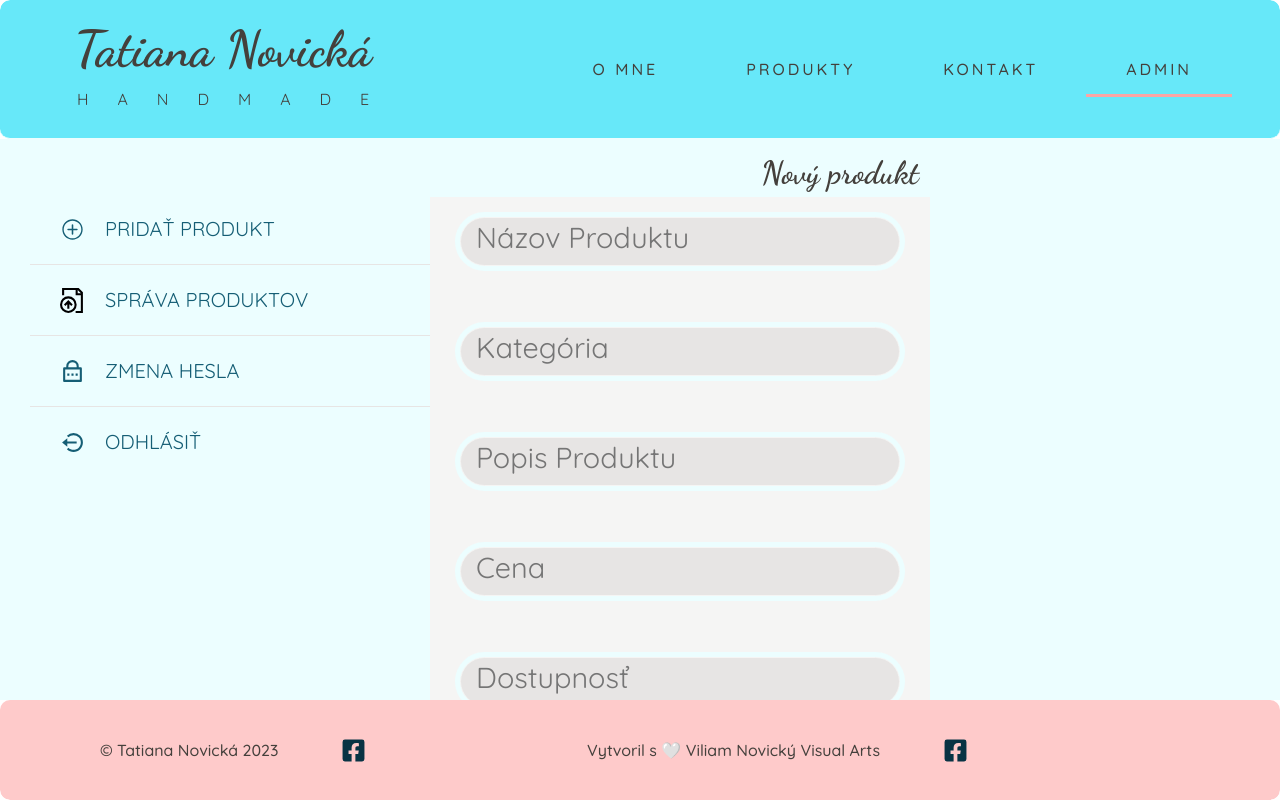
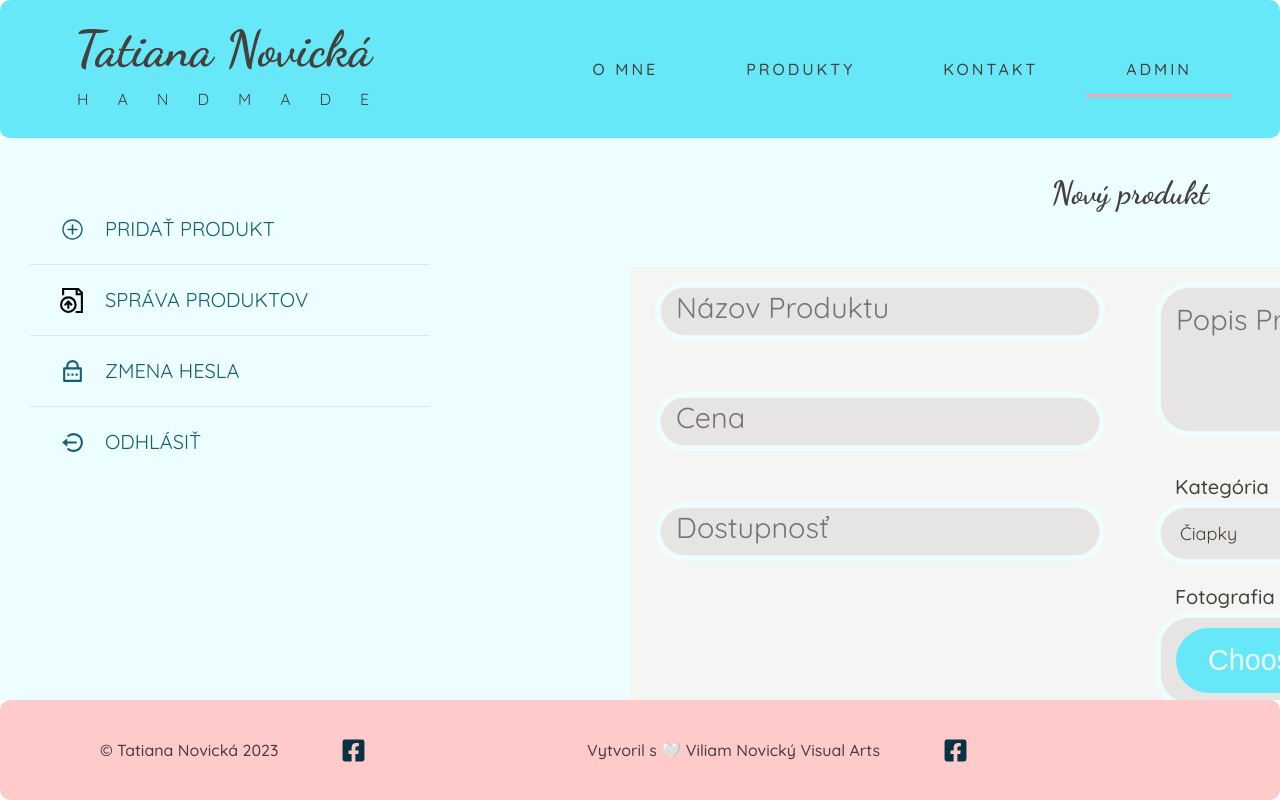
Before and after one commit to viliamnovicky/tatiana-novicka-handmade-react, a React (Vite) app: page /admin/novy-produkt in a window 1280 px wide. Built offline with nearby package versions, Linux system fonts and the light colour scheme; some icons are missing.

Commit message:
new product form

```diff
--- a/src/pages/ManageProducts.jsx
+++ b/src/pages/ManageProducts.jsx
@@ -14,7 +14,6 @@ function ManageProducts() {
 
   return (
     <Container>
-      <HeadingAdmin>Správa produktov</HeadingAdmin>
       <TableProducts/>
     </Container>
   );
--- a/src/pages/NewProduct.jsx
+++ b/src/pages/NewProduct.jsx
@@ -1,29 +1,38 @@
-import styled from "styled-components";
-import { StyledForm, StyledFormCont, StyledFormContImage, StyledFormInput, StyledFormLabel } from "../ui/Form";
+import styled, { css } from "styled-components";
+import {
+  FormGroup,
+  StyledForm,
+  StyledFormCont,
+  StyledFormContImage,
+  StyledFormInput,
+  StyledFormLabel,
+  StyledFormSelect,
+} from "../ui/Form";
 import Button from "../ui/Button";
 import HeadingAdmin from "../ui/HeadingAdmin";
 
 const Container = styled.div`
   display: grid;
-  grid-template-columns: 1fr 1fr;
+  grid-template-columns: 1fr;
+  margin: auto;
+
+  ${(props) =>
+    props.type === "form-new-product" &&
+    css`
+      width: 60%;
+    `}
+
 `;
 
 function NewProduct() {
   return (
-    <Container>
+    <Container type="form-new-product">
       <HeadingAdmin>Nový produkt</HeadingAdmin>
       <StyledForm>
+        <FormGroup>
           <StyledFormCont>
             <StyledFormInput type="text" placeholder="Názov Produktu" />
             <StyledFormLabel>Názov Produktu</StyledFormLabel>
-        </StyledFormCont>
-        <StyledFormCont>
-          <StyledFormInput type="text" placeholder="Kategória" />
-          <StyledFormLabel>Kategória</StyledFormLabel>
-        </StyledFormCont>
-        <StyledFormCont>
-          <StyledFormInput type="textarea" placeholder="Popis Produktu" />
-          <StyledFormLabel>Popis Produktu</StyledFormLabel>
           </StyledFormCont>
           <StyledFormCont>
             <StyledFormInput type="text" placeholder="Cena" />
@@ -33,11 +42,26 @@ function NewProduct() {
             <StyledFormInput type="text" placeholder="Dostupnosť" />
             <StyledFormLabel>Dostupnosť</StyledFormLabel>
           </StyledFormCont>
+        </FormGroup>
+        <FormGroup>
+          <StyledFormCont type="text">
+            <StyledFormInput as="textarea" rows="10" cols="50" placeholder="Popis Produktu" />
+            <StyledFormLabel>Popis Produktu</StyledFormLabel>
+          </StyledFormCont>
+          <StyledFormCont>
+            <StyledFormLabel for="category">Kategória</StyledFormLabel>
+            <StyledFormSelect id="category">
+              <option value={1}>Čiapky</option>
+              <option value={2}>Kabelky</option>
+              <option value={3}>Vankúše</option>
+            </StyledFormSelect>
+          </StyledFormCont>
           <StyledFormContImage>
             <StyledFormLabel>Fotografia</StyledFormLabel>
             <StyledFormInput type="file" placeholder="Fotografia" />
           </StyledFormContImage>
           <Button>pridať</Button>
+        </FormGroup>
       </StyledForm>
     </Container>
   );
--- a/src/ui/Form.jsx
+++ b/src/ui/Form.jsx
@@ -1,22 +1,34 @@
-import styled from "styled-components";
+import styled, { css } from "styled-components";
 
 export const StyledForm = styled.form`
   background: var(--color-grey-100);
-  width: 50rem;
+  width: 100%;
   position: relative;
+  display: grid;
+  grid-template-columns: 1fr 1fr;
+  margin: auto;
 
   button {
     position: absolute !important;
     right: 3rem;
   }
 `;
+
+export const FormGroup = styled.div``
+
 export const StyledFormCont = styled.div`
   display: flex;
-  height: 11rem;
   flex-direction: column;
   width: 50rem;
   margin: auto;
   padding: 2rem 3rem;
+  height: 11rem;
+
+  ${(props) =>
+    props.type === "text" &&
+    css`
+      height: 18.5rem;
+    `}
 `;
 
 export const StyledFormContImage = styled.div`
@@ -32,11 +44,11 @@ export const StyledFormLabel = styled.label`
   padding-bottom: 0.5rem;
   padding-left: 1.5rem;
   font-size: 2rem;
-  font-weight: 400;
+  font-weight: 500;
 `;
 
-export const StyledFormInput = styled.input`
-  padding: 1rem 1.5rem;
+export const StyledFormSelect = styled.select`
+  padding: 1.3rem 1.5rem;
   border-radius: 5rem;
   outline: none;
   border: 1px solid var(--color-grey-100);
@@ -44,8 +56,28 @@ export const StyledFormInput = styled.input`
   background: var(--color-grey-200);
   font-size: 1.8rem;
 
+  & option {
+    background: var(--color-grey-50);
+  }
+
+  &:active,
+  &:focus {
+    outline: 5px solid var(--color-primary-500);
+    background: var(--color-grey-50);
+  }
+`;
+
+export const StyledFormInput = styled.input`
+  padding: 1rem 1.5rem;
+  border-radius: 3rem;
+  outline: none;
+  border: 1px solid var(--color-grey-100);
+  outline: 5px solid var(--color-primary-50);
+  background: var(--color-grey-200);
+  font-size: 1.8rem;
+
   &::placeholder {
-    transition: opacity, .5s;
+    transition: opacity, 0.5s;
   }
 
   & + label {
@@ -57,7 +89,8 @@ export const StyledFormInput = styled.input`
   &:focus + label {
     opacity: 1;
     visibility: visible;
-    margin-top: .5rem;
+    margin-top: 0.5rem;
+    color: var(--color-primary-700);
   }
 
   &:focus::placeholder {
@@ -71,11 +104,16 @@ export const StyledFormInput = styled.input`
     border: none;
     padding: 1rem 2rem;
     cursor: pointer;
-    transition: all .3s;
+    transition: all 0.3s;
 
     &:hover {
       background: var(--color-primary-600);
     }
+    ${(props) =>
+      props.as === "textarea" &&
+      css`
+        height: 30rem;
+      `}
   }
 
   &:active,
--- a/src/ui/HeadingAdmin.jsx
+++ b/src/ui/HeadingAdmin.jsx
@@ -4,6 +4,8 @@ const HeadingAdmin = styled.h1`
   font-family: var(--font-dancing);
   margin: auto;
   grid-column: -1/1;
+  text-align: center;
+  padding: 2rem 0 5rem 0;
 `;
 
 export default HeadingAdmin
--- a/src/ui/TableProducts.jsx
+++ b/src/ui/TableProducts.jsx
@@ -3,6 +3,7 @@ import styled from "styled-components";
 import { deleteProduct, getProducts } from "../services/apiProducts";
 import Spinner from "./Spinner";
 import Button from "./Button";
+import HeadingAdmin from "./HeadingAdmin";
 
 const Table = styled.div`
   height: 100%;
@@ -123,6 +124,7 @@ function TableProducts() {
   if (isLoading) return <Spinner />;
   return (
     <Table>
+      <HeadingAdmin>Správa produktov</HeadingAdmin>
       <TableRow>
         <TableHead>fotka</TableHead>
         <TableHead>meno</TableHead>
```
Lines whose indentation alone changed are shown as unchanged.
